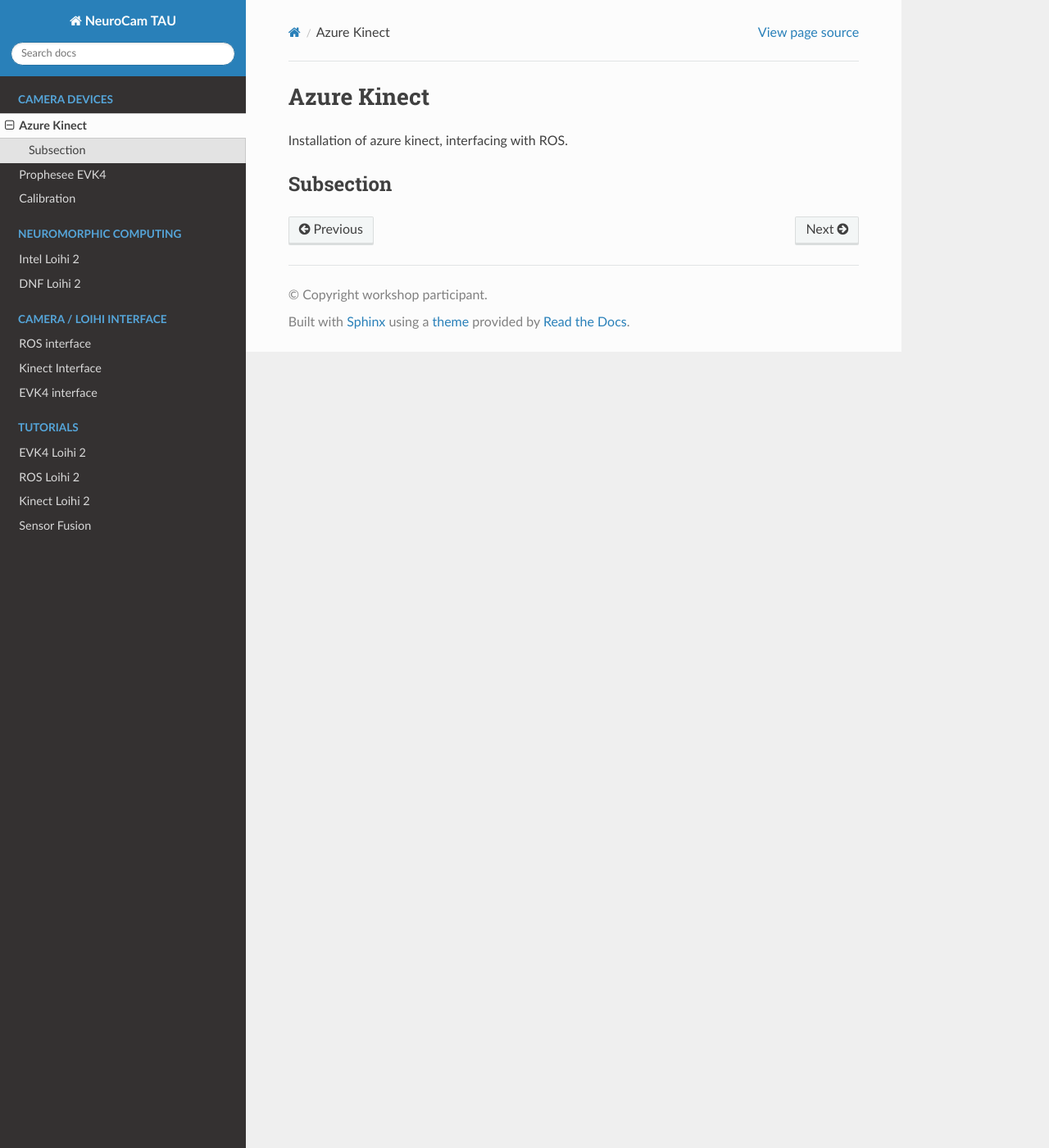
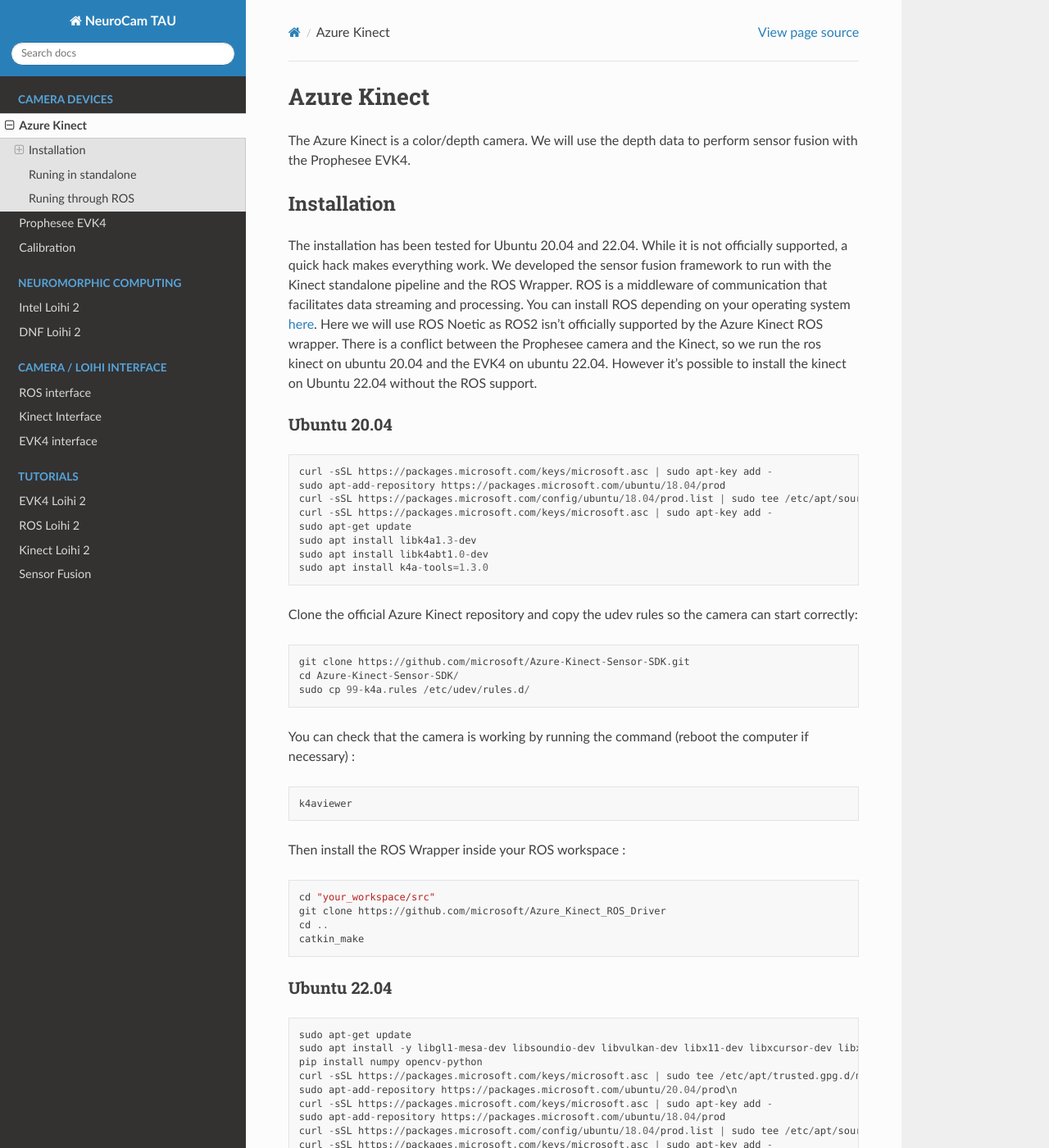
Before and after one commit to rouzinho/Neuromorphic-Computing, a Sphinx documentation site: the page built from doc/Azure_Kinect.md, in a window 1280 px wide and 1400 px high. Shown: the whole window at 82% size. Built offline with Sphinx 7.4.7 and the Read the Docs theme 3.1.0, drawn with Linux system fonts in a browser that asks for light colours; some of the changed text lies outside the part shown.

Commit message:
doc kinect

````diff
--- a/doc/Azure_Kinect.md
+++ b/doc/Azure_Kinect.md
@@ -1,6 +1,83 @@
 # Azure Kinect
 
-Installation of azure kinect, interfacing with ROS.
+The Azure Kinect is a color/depth camera. We will use the depth data to perform sensor fusion with the Prophesee EVK4.
 
+## Installation
 
-## Subsection
+The installation has been tested for Ubuntu 20.04 and 22.04. While it is not officially supported, a quick hack makes everything work. We developed the sensor fusion framework to run with the Kinect standalone pipeline and the ROS Wrapper. ROS is a middleware of communication that facilitates data streaming and processing. You can install ROS depending on your operating system [here](https://wiki.ros.org/ROS/Installation). Here we will use ROS Noetic as ROS2 isn't officially supported by the Azure Kinect ROS wrapper.
+There is a conflict between the Prophesee camera and the Kinect, so we run the ros kinect on ubuntu 20.04 and the EVK4 on ubuntu 22.04. However it's possible to install the kinect on Ubuntu 22.04 without the ROS support.
+
+### Ubuntu 20.04
+
+```
+curl -sSL https://packages.microsoft.com/keys/microsoft.asc | sudo apt-key add -
+sudo apt-add-repository https://packages.microsoft.com/ubuntu/18.04/prod
+curl -sSL https://packages.microsoft.com/config/ubuntu/18.04/prod.list | sudo tee /etc/apt/sources.list.d/microsoft-prod.list
+curl -sSL https://packages.microsoft.com/keys/microsoft.asc | sudo apt-key add -
+sudo apt-get update
+sudo apt install libk4a1.3-dev
+sudo apt install libk4abt1.0-dev
+sudo apt install k4a-tools=1.3.0
+```
+Clone the official Azure Kinect repository and copy the udev rules so the camera can start correctly:
+```
+git clone https://github.com/microsoft/Azure-Kinect-Sensor-SDK.git
+cd Azure-Kinect-Sensor-SDK/
+sudo cp 99-k4a.rules /etc/udev/rules.d/
+```
+You can check that the camera is working by running the command (reboot the computer if necessary) :
+```
+k4aviewer
+```
+Then install the ROS Wrapper inside your ROS workspace :
+```
+cd "your_workspace/src"
+git clone https://github.com/microsoft/Azure_Kinect_ROS_Driver
+cd ..
+catkin_make
+```
+
+### Ubuntu 22.04
+
+```
+sudo apt-get update
+sudo apt install -y libgl1-mesa-dev libsoundio-dev libvulkan-dev libx11-dev libxcursor-dev libxinerama-dev libxrandr-dev libusb-1.0-0-dev libssl-dev libudev-dev mesa-common-dev uuid-dev
+pip install numpy opencv-python
+curl -sSL https://packages.microsoft.com/keys/microsoft.asc | sudo tee /etc/apt/trusted.gpg.d/microsoft.asc
+sudo apt-add-repository https://packages.microsoft.com/ubuntu/20.04/prod\n
+curl -sSL https://packages.microsoft.com/keys/microsoft.asc | sudo apt-key add -
+sudo apt-add-repository https://packages.microsoft.com/ubuntu/18.04/prod
+curl -sSL https://packages.microsoft.com/config/ubuntu/18.04/prod.list | sudo tee /etc/apt/sources.list.d/microsoft-prod.list
+curl -sSL https://packages.microsoft.com/keys/microsoft.asc | sudo apt-key add -
+sudo apt update
+sudo apt-get install -y libk4a1.4
+sudo apt install -y libk4a1.4-dev
+wget mirrors.kernel.org/ubuntu/pool/universe/libs/libsoundio/libsoundio1_1.1.0-1_amd64.deb
+sudo dpkg -i libsoundio1_1.1.0-1_amd64.deb
+sudo apt install -y k4a-tools
+```
+Clone the Azure Kinect SDK to copy the udev rules :
+```
+git clone https://github.com/microsoft/Azure-Kinect-Sensor-SDK.git
+cd Azure-Kinect-Sensor-SDK/
+sudo cp 99-k4a.rules /etc/udev/rules.d/
+```
+
+## Runing in standalone
+You can check if the kinect works properly :
+```
+k4aviewer
+```
+Then you need to select the ID of the kinect in the list, open the device then start the device. You should see the different sensors in action.
+
+![test](https://github.com/rouzinho/Neuromorphic-Computing/blob/main/img/kinect_test.gif?raw=true)
+
+## Runing through ROS
+You only need to go through your workspace and start the launchfile :
+```
+cd "your_ros_workspace"
+catkin_make  #if you didn't compile yet
+source dev/setup.bash #if your shell if bash
+roslaunch azure_kinect_ROS_Driver driver.launch
+```
+A ROS node starting the kinect and processing the data should be started.
````
Also changed, not shown: img/kinect_test.gif (added).
